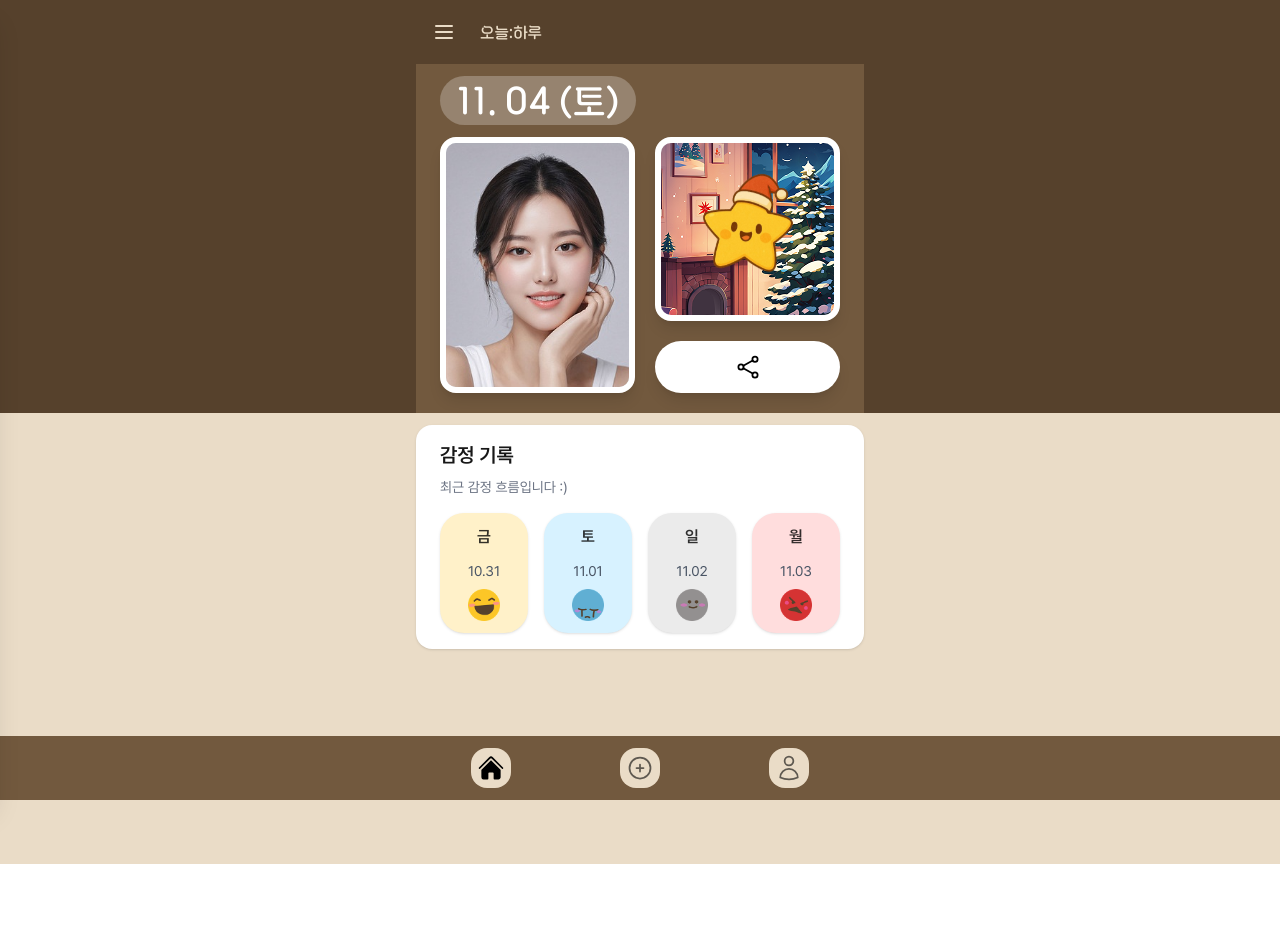
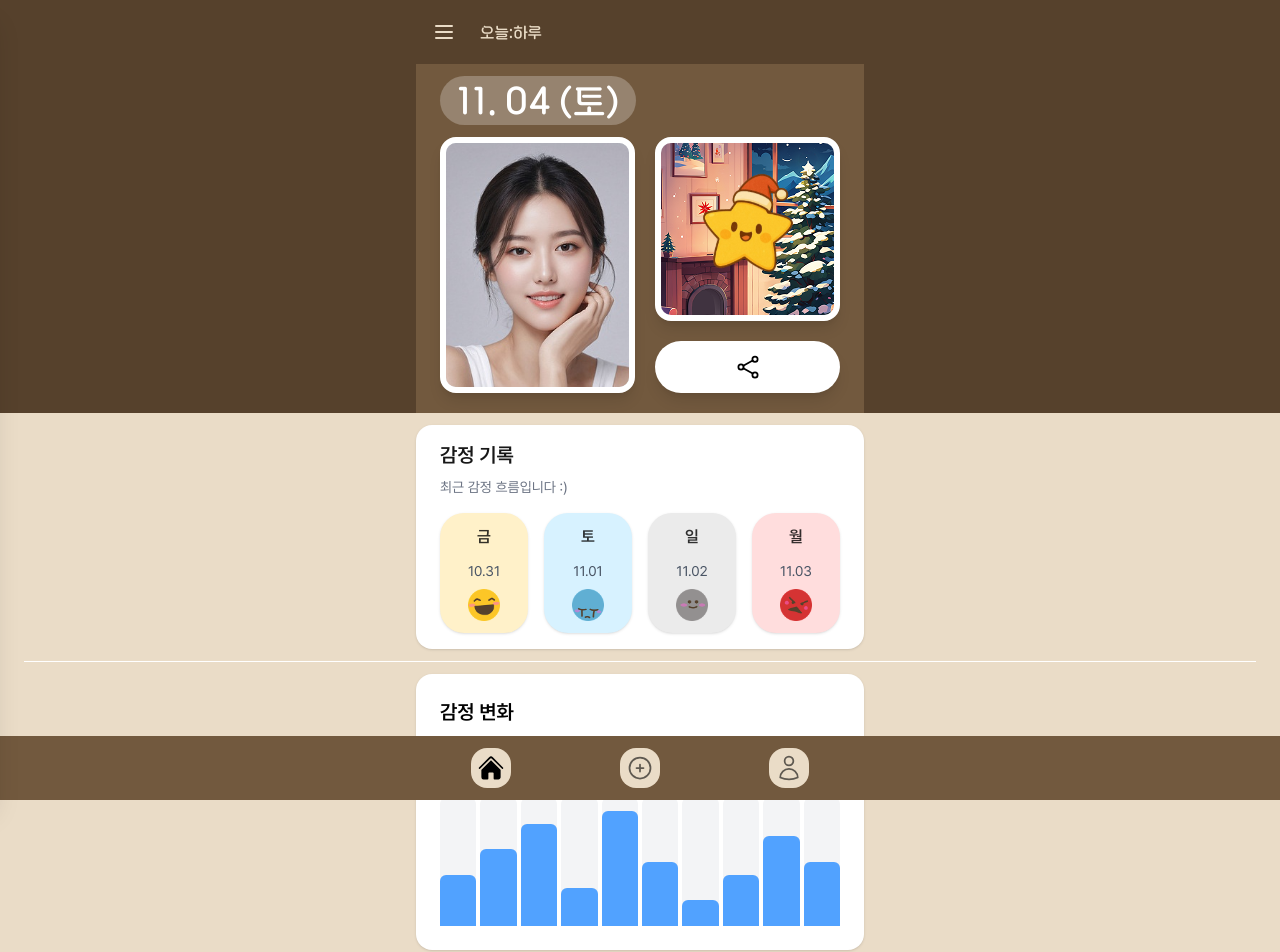
Before and after one commit to OSS-team9/OSS-Frontend, a Next.js app: page / in a window 1280 px wide. Shown: the top 952 px of the page. Before the commit the page ends 928 px from the top, so only its background shows below. Built offline with nearby package versions, Linux system fonts and the light colour scheme; no server answers.

Commit message:
feat: 메인화면 하단 완성

```diff
--- a/src/app/page.tsx
+++ b/src/app/page.tsx
@@ -4,7 +4,7 @@
 import Link from "next/link";
 import DailyResult from "@/components/DailyResult";
 import EmotionHistory from "@/components/EmotionHistory";
-// import EmotionChart from "@/components/EmotionChart";
+import EmotionChart from "@/components/EmotionChart";
 import { EmotionLog } from "@/types";
 
 export default function HomePage() {
@@ -37,14 +37,18 @@ export default function HomePage() {
           <DailyResult data={todayData} />
         </div>
       </section>
-      {/* 2. 하단 영역 (연한 갈색 배경 + 겹쳐진 카드들) */}
-      {/* -mt-6: 상단 영역 위로 살짝 겹치게 하여 입체감 부여 */}
       <section className="px-4 py-3">
         <div className="mobile-container">
           {/* ⭐️ 감정 기록 (데이터 전달) */}
           <EmotionHistory logs={historyData} />
         </div>
       </section>
+      <hr className="border-white mx-6" />
+      <section className="px-4 py-3">
+        <div className="mobile-container flex flex-col gap-4 pb-24">
+          <EmotionChart />
+        </div>
+      </section>
     </div>
   );
 }
--- /dev/null
+++ b/src/components/EmotionChart.tsx
@@ -0,0 +1,63 @@
+// src/components/EmotionChart.tsx
+"use client";
+
+import Card from "./Card";
+
+export default function EmotionChart() {
+  // ⭐️ 막대 그래프 데이터 (높이 0~100%)
+  // (나중에는 서버에서 받아온 데이터를 쓰면 됩니다)
+  const chartData = [
+    { height: 40, color: "bg-blue-400" },
+    { height: 60, color: "bg-blue-400" },
+    { height: 80, color: "bg-blue-400" },
+    { height: 30, color: "bg-blue-400" },
+    { height: 90, color: "bg-blue-400" },
+    { height: 50, color: "bg-blue-400" },
+    { height: 20, color: "bg-blue-400" },
+    { height: 40, color: "bg-blue-400" },
+    { height: 70, color: "bg-blue-400" },
+    { height: 50, color: "bg-blue-400" },
+  ];
+
+  return (
+    <Card className="p-6">
+      {/* 1. 제목 및 설명 */}
+      <div className="mb-6">
+        <h3 className="font-bold text-xl mb-2 text-black">감정 변화</h3>
+        <p className="text-sm text-gray-600 mb-1">
+          이번주는 기분이 다운되어 보이시네요. 😭
+        </p>
+        <p className="text-xs text-gray-400 font-medium">
+          연속 00일째 슬픔 • 이번달 기쁨 지수 30%
+        </p>
+      </div>
+
+      {/* 2. 막대 그래프 영역 */}
+      {/* items-end: 막대를 바닥부터 채움 */}
+      <div className="w-full h-32 flex items-end justify-between gap-1 mt-4">
+        {chartData.map((data, i) => (
+          <div
+            key={i}
+            className="w-full h-full bg-gray-100 rounded-t-md relative overflow-hidden group"
+          >
+            {/* 실제 데이터 막대 (애니메이션 효과 추가) */}
+            <div
+              className={`absolute bottom-0 left-0 w-full rounded-t-md
+                          transition-all duration-1000 ease-out
+                          ${data.color}`}
+              // ⭐️ 높이를 style로 직접 지정
+              style={{ height: `${data.height}%` }}
+            />
+
+            {/* (옵션) 호버 시 수치 표시 */}
+            <div className="absolute inset-0 flex items-center justify-center opacity-0 group-hover:opacity-100 transition-opacity">
+              <span className="text-xs font-bold text-gray-600">
+                {data.height}%
+              </span>
+            </div>
+          </div>
+        ))}
+      </div>
+    </Card>
+  );
+}
```
